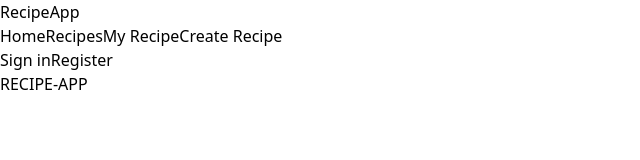
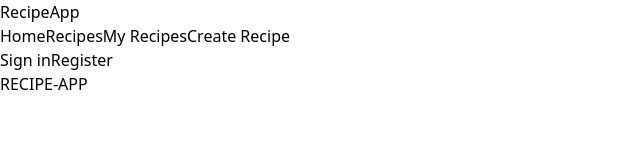
Before and after one commit to CyberboyKai/recipe-app, a React (Vite) app in the folder frontend/: page / in a window 1280 px wide. Shown: the top 160 px of the page, without its empty margins (0-640 px from the left). Built offline with nearby package versions, Linux system fonts and the light colour scheme.

Commit message:
style: add 's' to NavLink Text

```diff
--- a/frontend/src/components/Navbar.jsx
+++ b/frontend/src/components/Navbar.jsx
@@ -22,7 +22,7 @@ export default function Navbar() {
             Recipes
           </NavLink>
           <NavLink to="/my-recipes" className={linkClass}>
-            My Recipe
+            My Recipes
           </NavLink>
           <NavLink to="/create" className={linkClass}>
             Create Recipe
```
